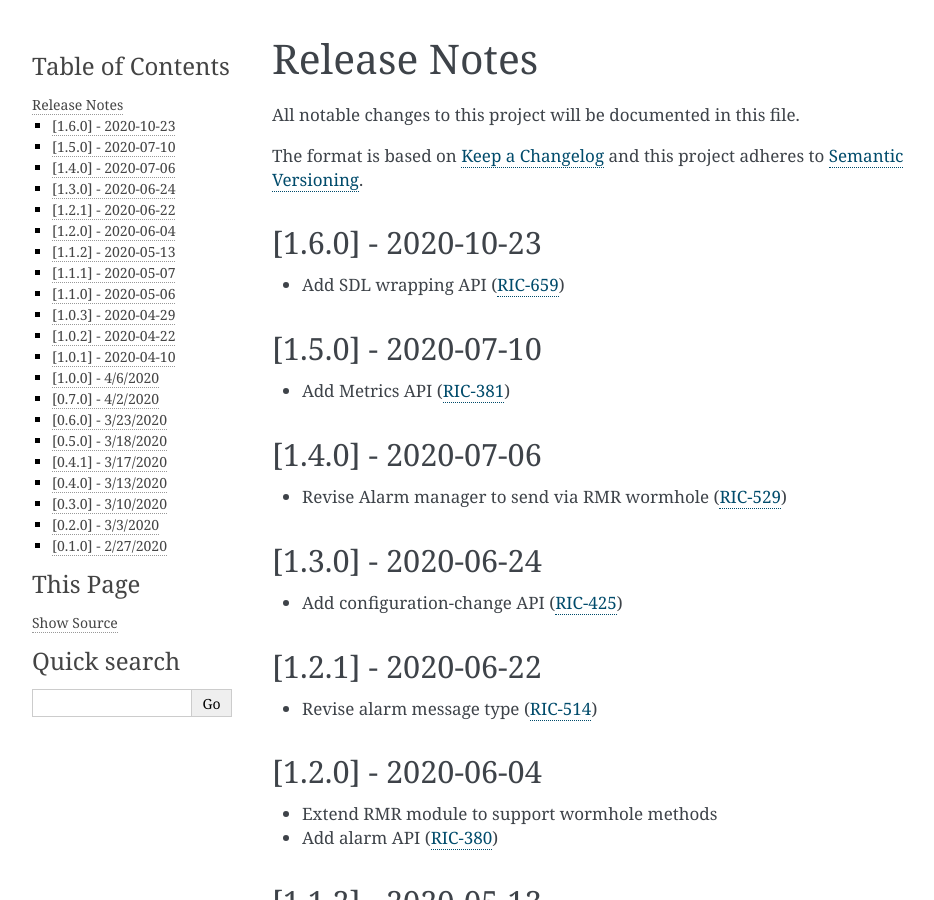
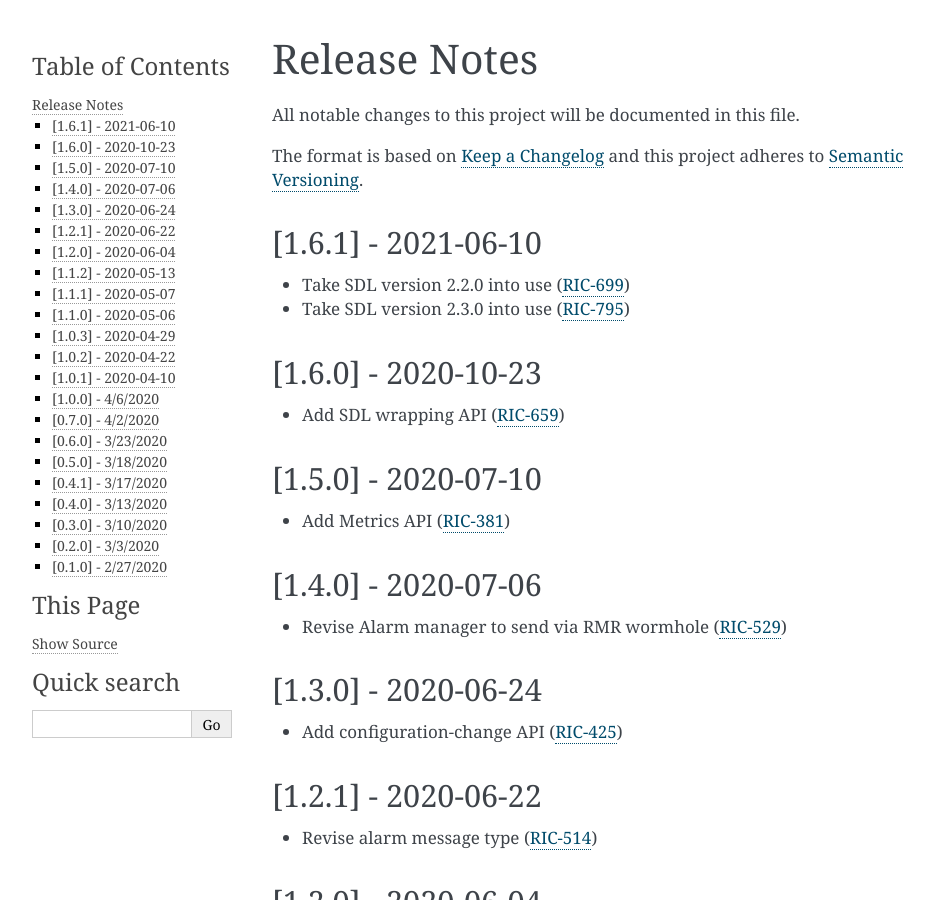
Before and after one commit to o-ran-sc/ric-plt-xapp-frame-py, a Sphinx documentation site: the page built from docs/release-notes.rst, in a window 1280 px wide and 900 px high. Shown: the whole window, without its empty margins (148-1082 px from the left). Built offline with Sphinx 7.4.7, drawn with Linux system fonts in a browser that asks for light colours; the version number is read from the project's files by our own code.

Commit message:
Update available Python SDL version to 2.3.0
Update XAPP-FRAME-PY module dependencies to use latest SDL version 2.3.0
(RIC-699) what contains support for SDL multi-namespace and sentinel based
DB capacity scaling features. Also Notification packing has been implemented
in SDL version 2.3.0 (RIC-795).

Issue-ID: RIC-699

Signed-off-by: Timo Tietavainen <timo.tietavainen@nokia.com>
Change-Id: Ifae2c02e988c92ddbb38e6d5a82279a9394880a8

```diff
--- a/docs/release-notes.rst
+++ b/docs/release-notes.rst
@@ -9,6 +9,12 @@ All notable changes to this project will be documented in this file.
 
 The format is based on `Keep a Changelog <http://keepachangelog.com/>`__
 and this project adheres to `Semantic Versioning <http://semver.org/>`__.
+
+
+[1.6.1] - 2021-06-10
+--------------------
+* Take SDL version 2.2.0 into use (`RIC-699 <https://jira.o-ran-sc.org/browse/RIC-699>`_)
+* Take SDL version 2.3.0 into use (`RIC-795 <https://jira.o-ran-sc.org/browse/RIC-795>`_)
 
 
 [1.6.0] - 2020-10-23
--- a/setup.py
+++ b/setup.py
@@ -32,12 +32,12 @@ def _long_descr():
 
 setup(
     name="ricxappframe",
-    version="1.6.0",
+    version="1.6.1",
     packages=find_packages(exclude=["tests.*", "tests"]),
     author="O-RAN Software Community",
     description="Xapp and RMR framework for Python",
     url="https://gerrit.o-ran-sc.org/r/admin/repos/ric-plt/xapp-frame-py",
-    install_requires=["inotify_simple", "msgpack", "mdclogpy", "ricsdl>=2.1.0,<3.0.0"],
+    install_requires=["inotify_simple", "msgpack", "mdclogpy", "ricsdl>=2.3.0,<3.0.0"],
     classifiers=[
         "Development Status :: 4 - Beta",
         "Intended Audience :: Telecommunications Industry",
```
